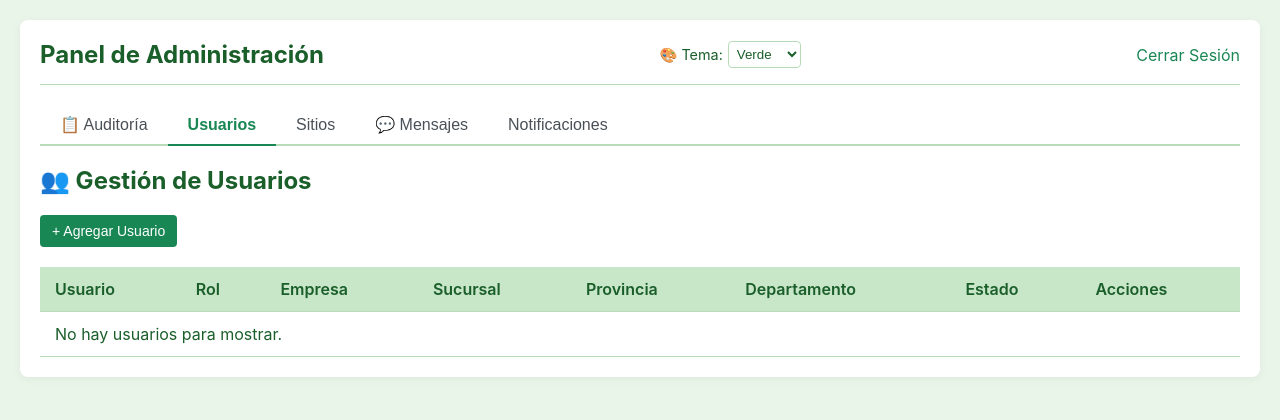
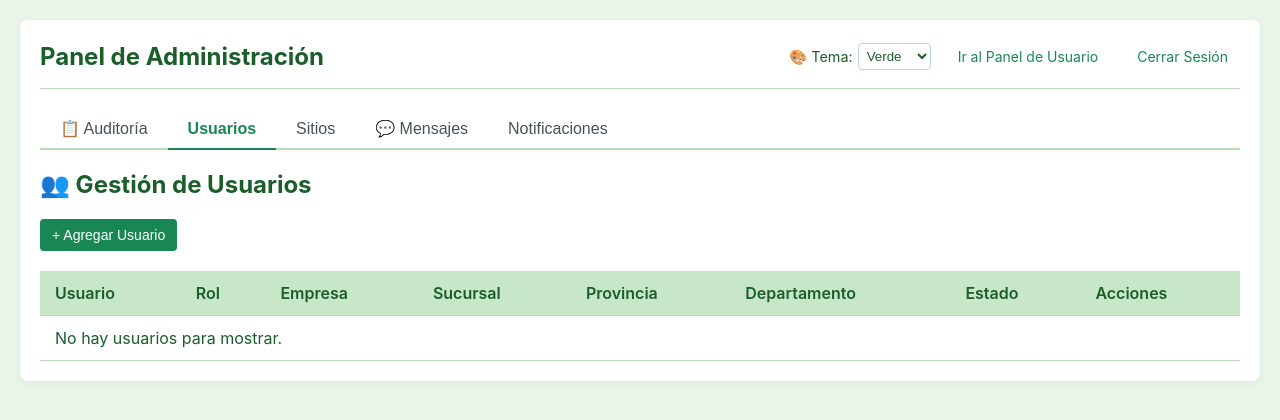
Before and after one commit to sergioecm60/Psitios, a PHP site: page /admin.php in a window 1280 px wide. Shown: the top 420 px of the page. Run offline with PHP 8.4, Linux system fonts and the light colour scheme; the visitor is signed in with stand-in values (Sample User, id 1); data comes from the database, SQL or seed files in the repository; data that the repository does not hold is empty.

Commit message:
Actualicé las APIs

```diff
--- a/admin.php
+++ b/admin.php
@@ -63,6 +63,8 @@ header("Content-Security-Policy: default-src 'self'; script-src 'self' 'nonce-{$
         .site-assignment-row input[type="password"] {
             width: 180px;
         }
+        .admin-header { display: flex; justify-content: space-between; align-items: center; }
+        .header-controls { display: flex; align-items: center; gap: 15px; }
     </style>
 </head>
 <body
@@ -74,8 +76,9 @@ header("Content-Security-Policy: default-src 'self'; script-src 'self' 'nonce-{$
     data-department-id="<?= htmlspecialchars($_SESSION['department_id'] ?? '', ENT_QUOTES, 'UTF-8') ?>"
 >
     <div class="container">
-        <header>
+        <header class="admin-header">
             <h1>Panel de Administración</h1>
+            <div class="header-controls">
                 <div class="theme-selector">
                     <label for="theme-select">🎨 Tema:</label>
                     <select id="theme-select">
@@ -85,7 +88,9 @@ header("Content-Security-Policy: default-src 'self'; script-src 'self' 'nonce-{$
                         <option value="green">Verde</option>
                     </select>
                 </div>
-            <a href="logout.php">Cerrar Sesión</a>
+                <a href="panel.php" class="btn btn-info">Ir al Panel de Usuario</a>
+                <a href="logout.php" class="btn btn-logout">Cerrar Sesión</a>
+            </div>
         </header>
         <nav class="tab-nav">
             <button class="tab-link" data-tab="audit-tab">📋 Auditoría</button>
```
Lines whose indentation alone changed are shown as unchanged.
